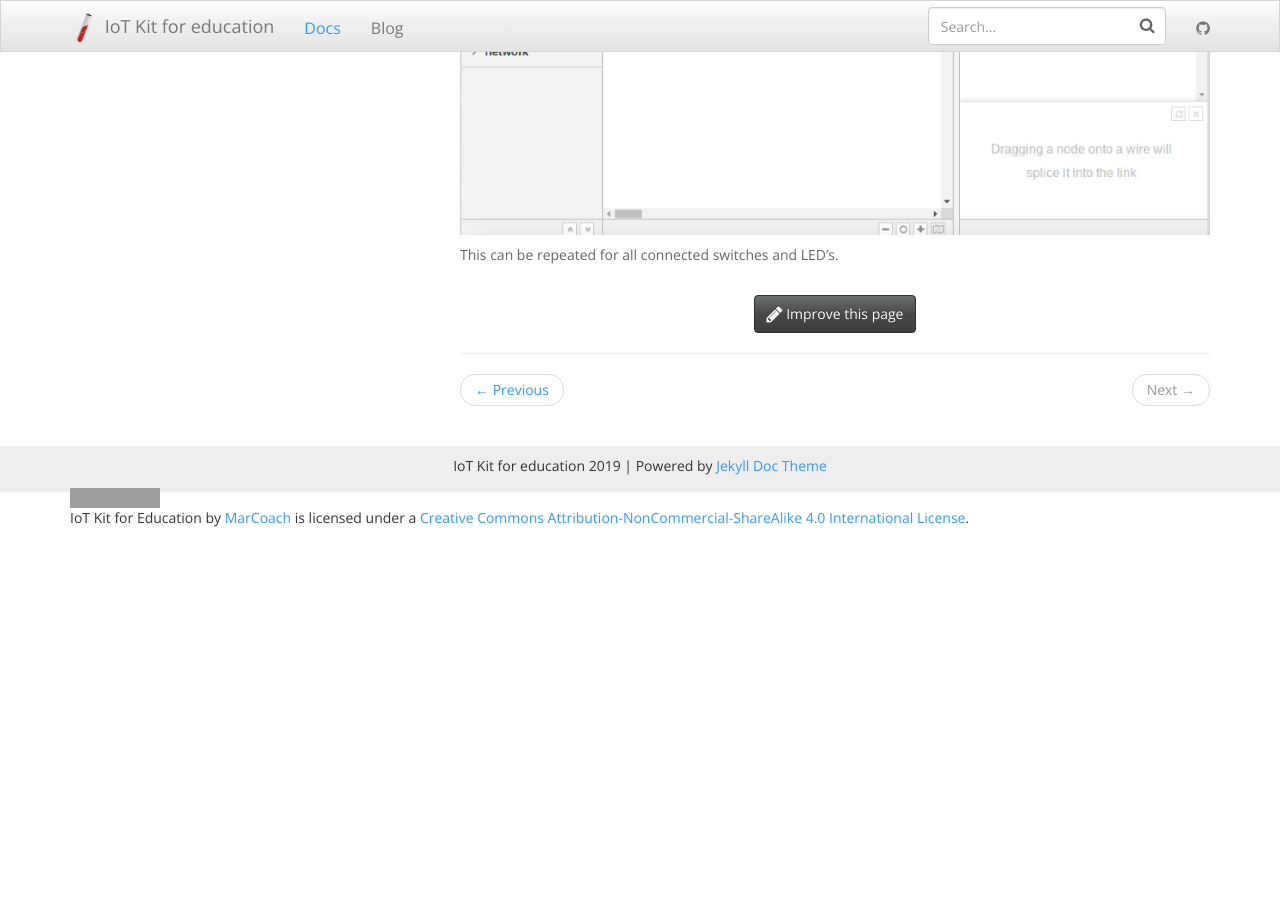
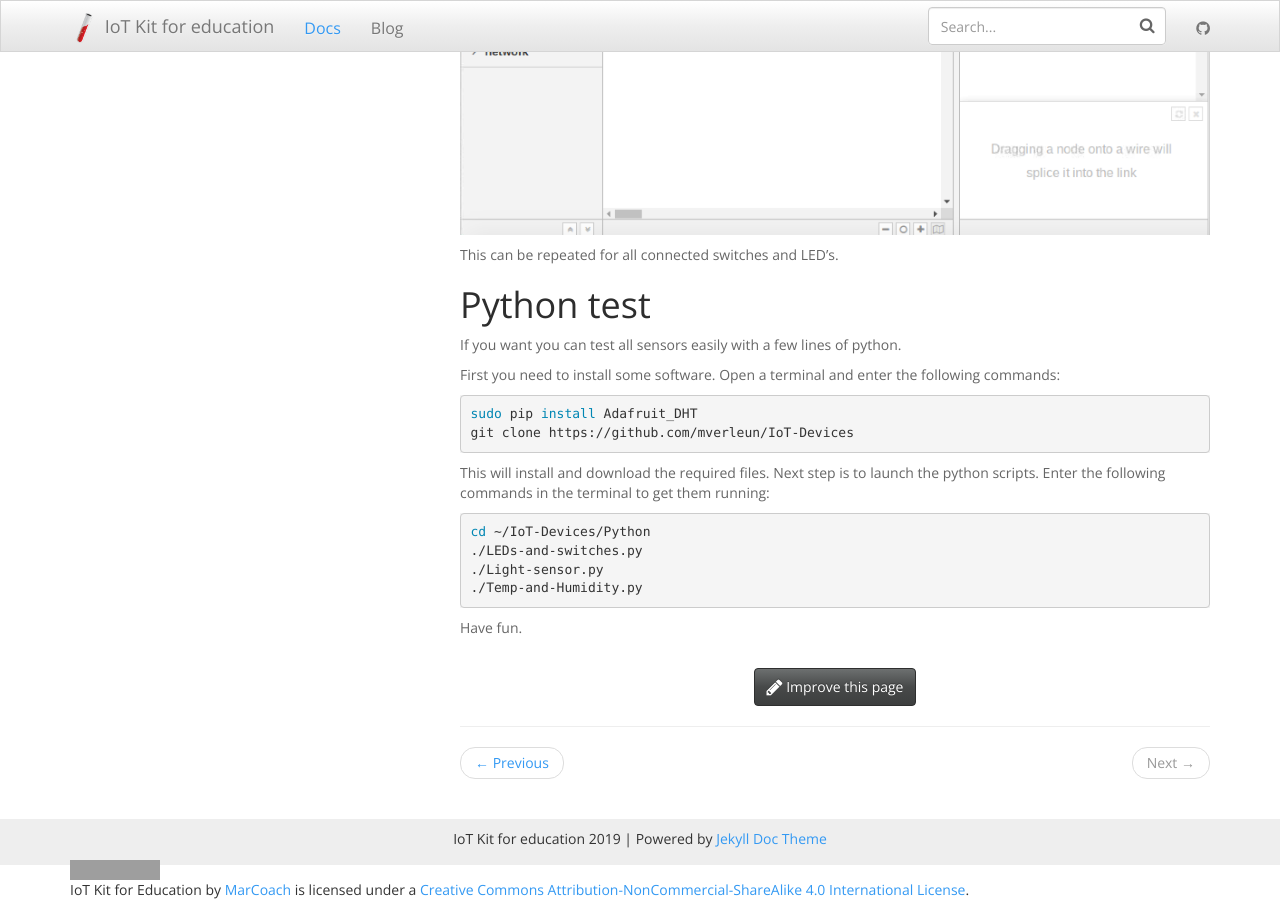
Before and after one commit to mverleun/IoT-Web, a Jekyll site: the page built from _docs/lessons/lesson-2.md, in a window 1280 px wide and 900 px high, scrolled down 5720 px. Built offline with Jekyll 4.4.1, drawn with Linux system fonts in a browser that asks for light colours; nearby versions of some CDN libraries; before the commit the page ends 6248 px from its top, so only the background shows below that; grey boxes are pictures that could not be loaded.

Commit message:
Update lesson-2.md

````diff
--- a/_docs/lessons/lesson-2.md
+++ b/_docs/lessons/lesson-2.md
@@ -57,3 +57,24 @@ The status of both the switch and the LED is shown as well: ![](/img/lessons/les
 
 
 This can be repeated for all connected switches and LED's.
+
+# Python test
+If you want you can test all sensors easily with a few lines of python.
+
+First you need to install some software. Open a terminal and enter the following commands:
+
+```bash
+sudo pip install Adafruit_DHT
+git clone https://github.com/mverleun/IoT-Devices
+```
+
+This will install and download the required files. Next step is to launch the python scripts. Enter the following commands in the terminal to get them running:
+
+```bash
+cd ~/IoT-Devices/Python
+./LEDs-and-switches.py
+./Light-sensor.py
+./Temp-and-Humidity.py
+```
+
+Have fun.
````
